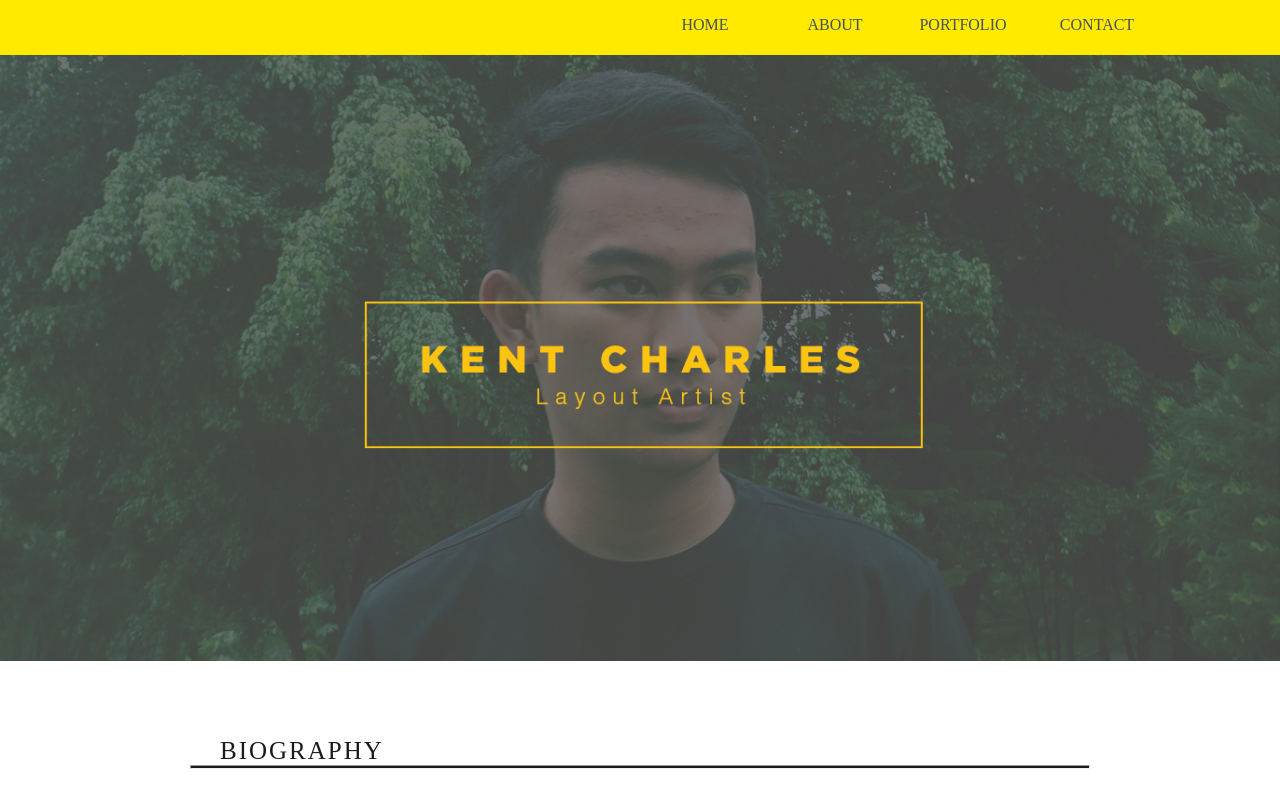
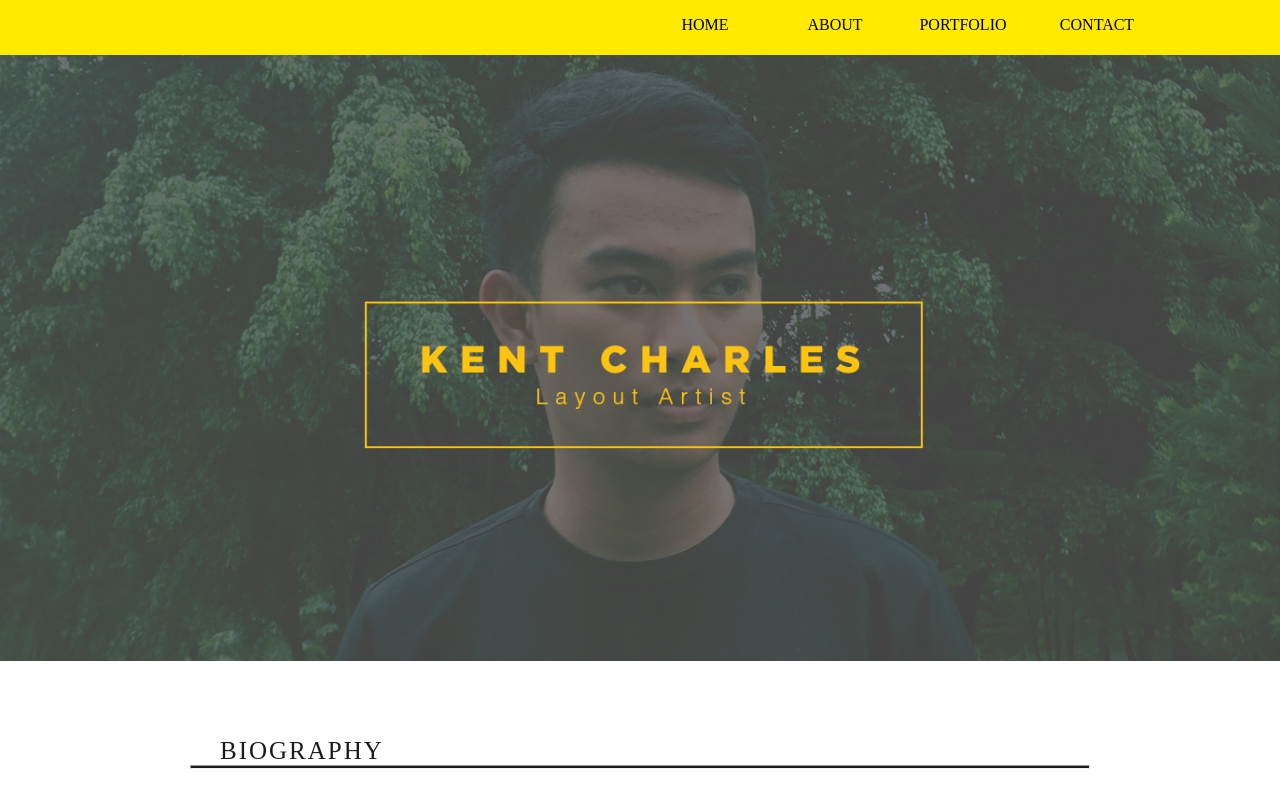
Before and after one commit to KentCharles/CUTAMORA_KentCharles_PersonalWebsite, a plain HTML site: page Kent Charles.html in a window 1280 px wide. Shown: the top 800 px of the page. Drawn offline with Linux system fonts and the light colour scheme.

Commit message:
changed color on my navigation bar

```diff
--- a/style.css
+++ b/style.css
@@ -52,7 +52,7 @@ hr{
 
 a{
     text-decoration: none;
-    color:#465159;
+    color:#000000;
     font-variant: small-caps;
     font-family: Gotham Regular;
 }
```
